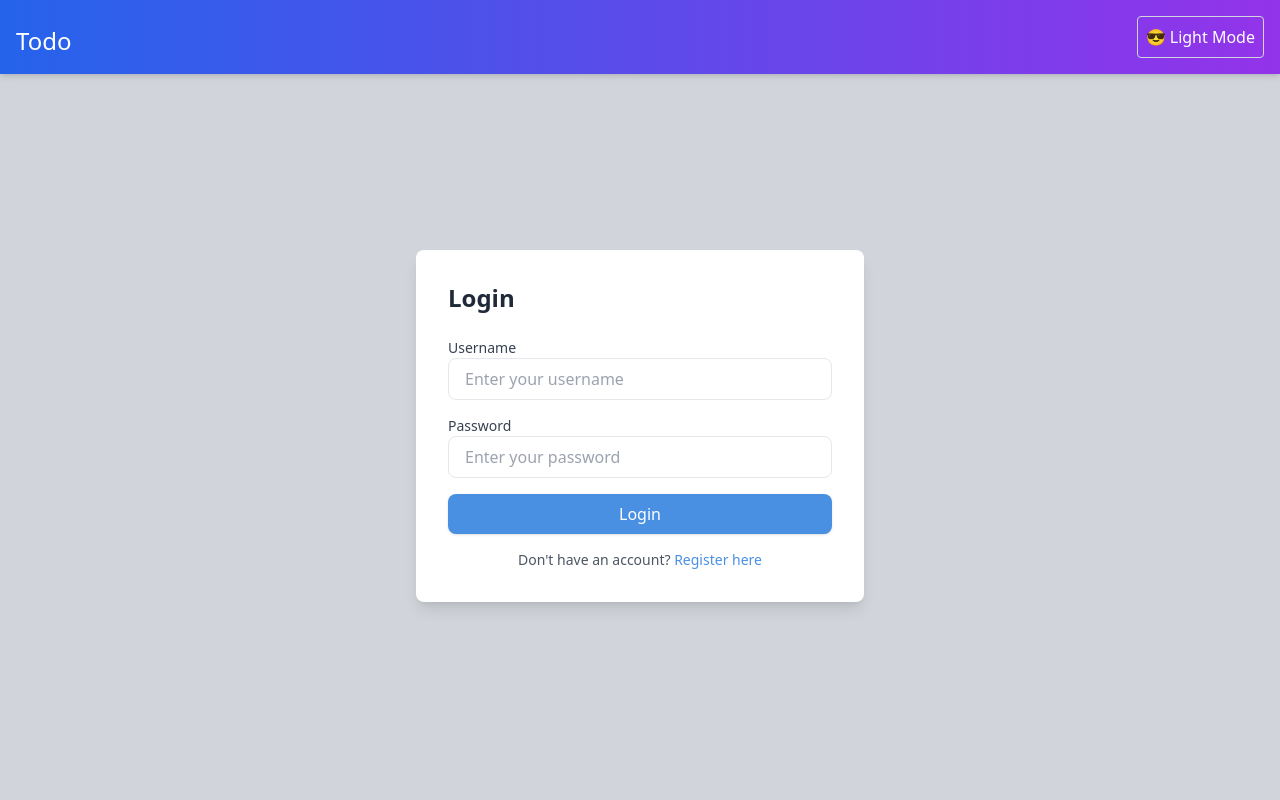
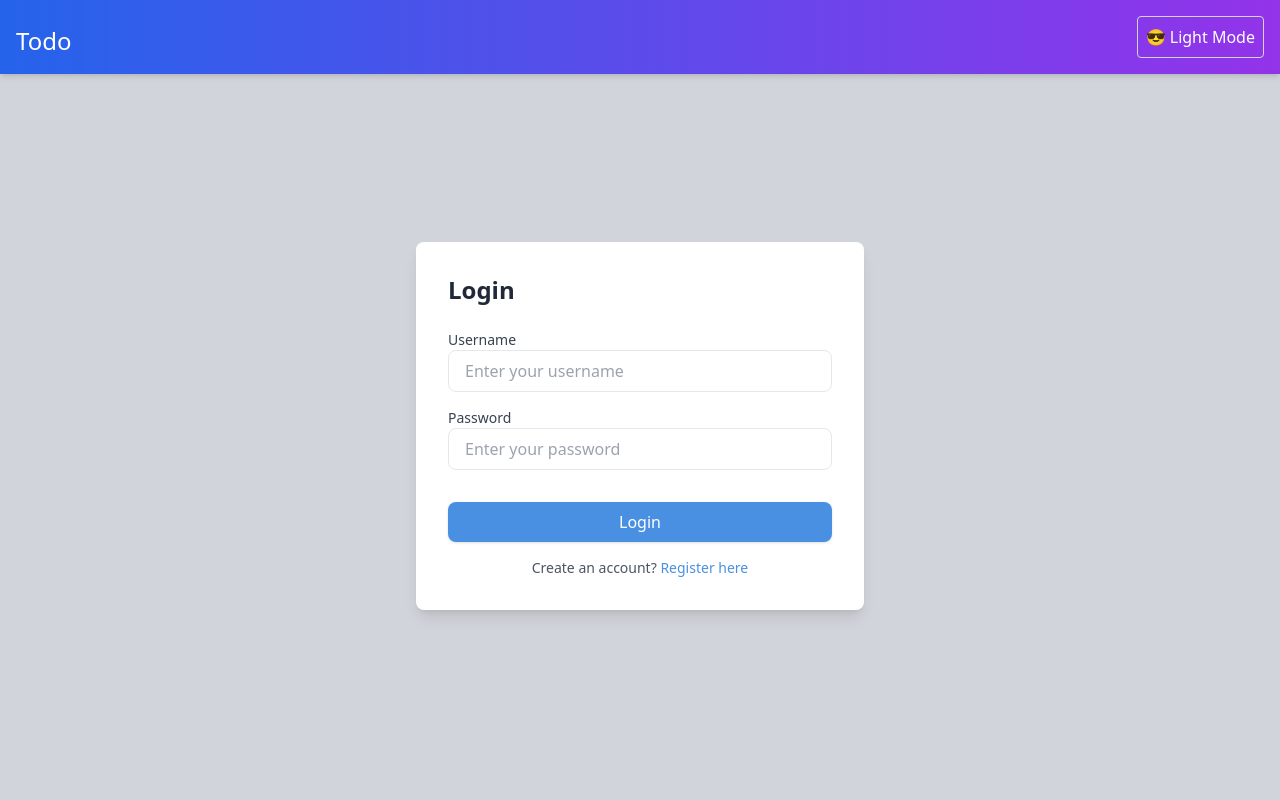
Before and after one commit to GuptaShubham-11/Todo, a React (Vite) app in the folder client/: page /login in a window 1280 px wide. Shown: the top 800 px of the page. Built offline with nearby package versions, Linux system fonts and the light colour scheme.

Commit message:
add loginUser

```diff
--- a/client/src/api/authAPI.js
+++ b/client/src/api/authAPI.js
@@ -3,7 +3,15 @@ import axios from "axios";
 const registerUser = async (userData) => {
     try {
         const response = await axios.post("/api/v1/users/register", userData);
-        console.log(response.data);
+        return response.data;
+    } catch (error) {
+        return error.response;
+    }
+}
+
+const loginUser = async (userData) => {
+    try {
+        const response = await axios.post("/api/v1/users/login", userData);
         return response.data;
     } catch (error) {
         return error.response;
@@ -11,5 +19,6 @@ const registerUser = async (userData) => {
 }
 
 export {
-    registerUser
+    registerUser,
+    loginUser
 };
--- a/client/src/pages/Login.jsx
+++ b/client/src/pages/Login.jsx
@@ -1,37 +1,88 @@
+import { useState } from "react";
+import { InputField, Button, Loader, Alert } from "../components";
+import { loginUser } from "../api/authAPI";
+
 const Login = () => {
+
+    const [formData, SetFormData] = useState({
+        username: "",
+        password: ""
+    });
+
+    const [loading, setLoading] = useState(false);
+    const [message, setMessage] = useState(null);
+
+    const handleChange = (e) => {
+        SetFormData({ ...formData, [e.target.name]: e.target.value });
+    }
+
+    const handleSubmit = async (e) => {
+        e.preventDefault();
+
+        setMessage(null);
+        setLoading(true);
+
+        try {
+            const data = {
+                username: formData.username,
+                password: formData.password,
+            };
+
+            const response = await loginUser(data);
+
+            setLoading(false);
+            setMessage({ message: response?.data?.message || response?.data, code: response?.status || response?.statusCode });
+
+        } catch (err) {
+            setLoading(false);
+            setMessage({
+                message: err.response.data || "Login failed!",
+                code: err.response.statusCode || 400,
+            });
+        }
+    }
+
     return (
         <div className="min-h-screen flex items-center justify-center bg-transparent">
             <div className="mb-32 bg-white dark:bg-gray-800 shadow-lg rounded-lg p-8 w-full max-w-md">
                 <h1 className="text-2xl font-bold text-gray-800 dark:text-gray-100 mb-6">
                     Login
                 </h1>
-                <form>
-                    <div className="mb-4">
-                        <label className="block text-sm font-medium text-gray-700 dark:text-gray-300">
-                            Username
-                        </label>
-                        <input
-                            type="text"
-                            placeholder="Enter your username"
-                            className="w-full px-4 py-2 border rounded-lg focus:outline-none focus:ring-2 focus:ring-primary dark:focus:ring-primary-dark dark:border-gray-600 dark:bg-gray-700 dark:text-gray-100"
+                <form onSubmit={handleSubmit}>
+                    <InputField
+                        label="Username"
+                        type="text"
+                        name="username"
+                        value={formData.username}
+                        onChange={handleChange}
+                        placeholder="Enter your username"
+                        required
+                    />
+                    <InputField
+                        label="Password"
+                        type="password"
+                        name="password"
+                        value={formData.password}
+                        onChange={handleChange}
+                        placeholder="Enter your password"
+                        required
+                    />
+                    {/* Show loader or button based on loading state */}
+                    {loading ? (
+                        <div className="flex justify-center mt-4">
+                            <Loader /> {/* Simple visible loader */}
+                        </div>
+                    ) : (
+                        <Button
+                            text="Login"
+                            type="submit"
+                            className="mt-4"
                         />
-                    </div>
-                    <div className="mb-4">
-                        <label className="block text-sm font-medium text-gray-700 dark:text-gray-300">
-                            Password
-                        </label>
-                        <input
-                            type="password"
-                            placeholder="Enter your password"
-                            className="w-full px-4 py-2 border rounded-lg focus:outline-none focus:ring-2 focus:ring-primary dark:focus:ring-primary-dark dark:border-gray-600 dark:bg-gray-700 dark:text-gray-100"
-                        />
-                    </div>
-                    <button className="w-full bg-primary text-white py-2 rounded-lg shadow hover:bg-opacity-90 dark:bg-primary-dark">
-                        Login
-                    </button>
+                    )}
                 </form>
+
                 <p className="text-sm text-gray-600 dark:text-gray-400 mt-4 text-center">
-                    Don't have an account?{" "}
+                    Create an account?{" "}
                     <a
                         href="/register"
                         className="text-primary dark:text-primary-dark hover:underline"
@@ -40,6 +91,15 @@ const Login = () => {
                     </a>
                 </p>
             </div>
+
+            {/* Alert Component */}
+            {message && (
+                <Alert
+                    message={message.message}
+                    code={message.code}
+                    onClose={() => setMessage(null)}
+                />
+            )}
         </div>
     );
 };
```
